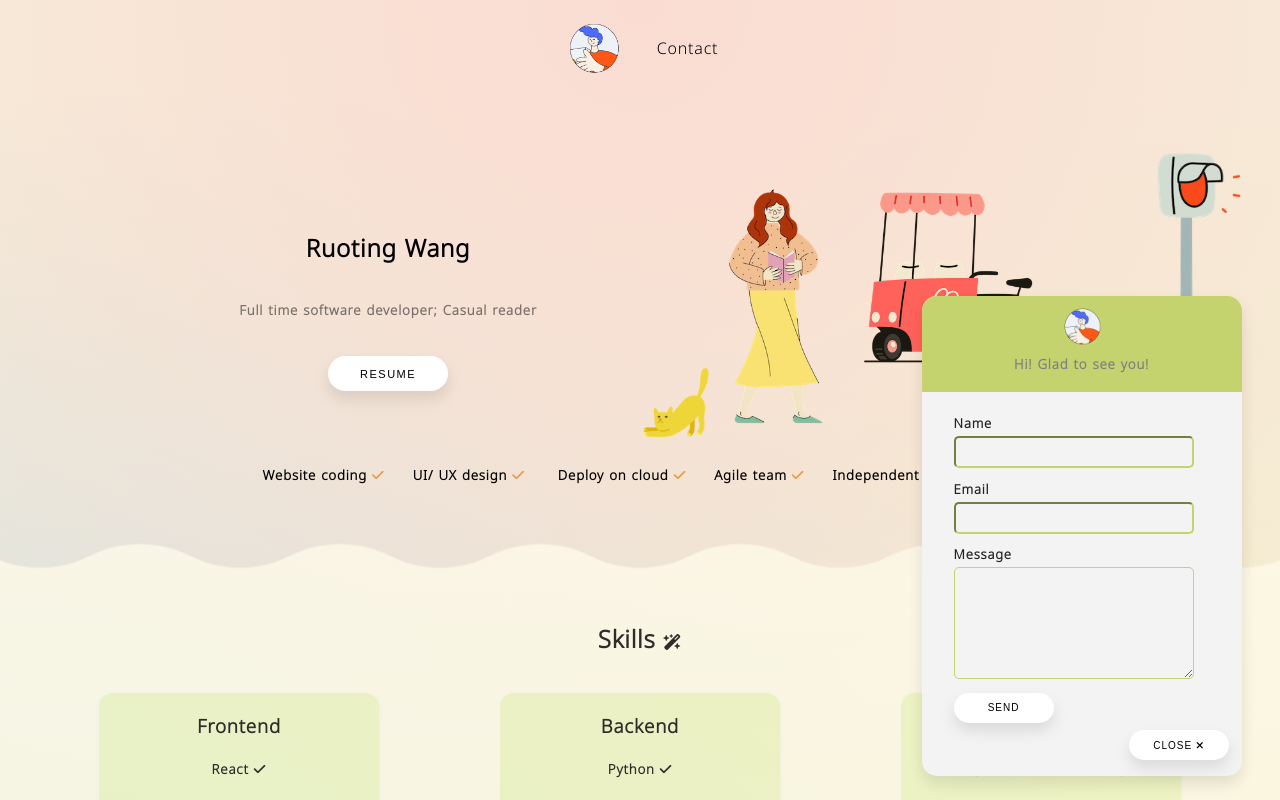
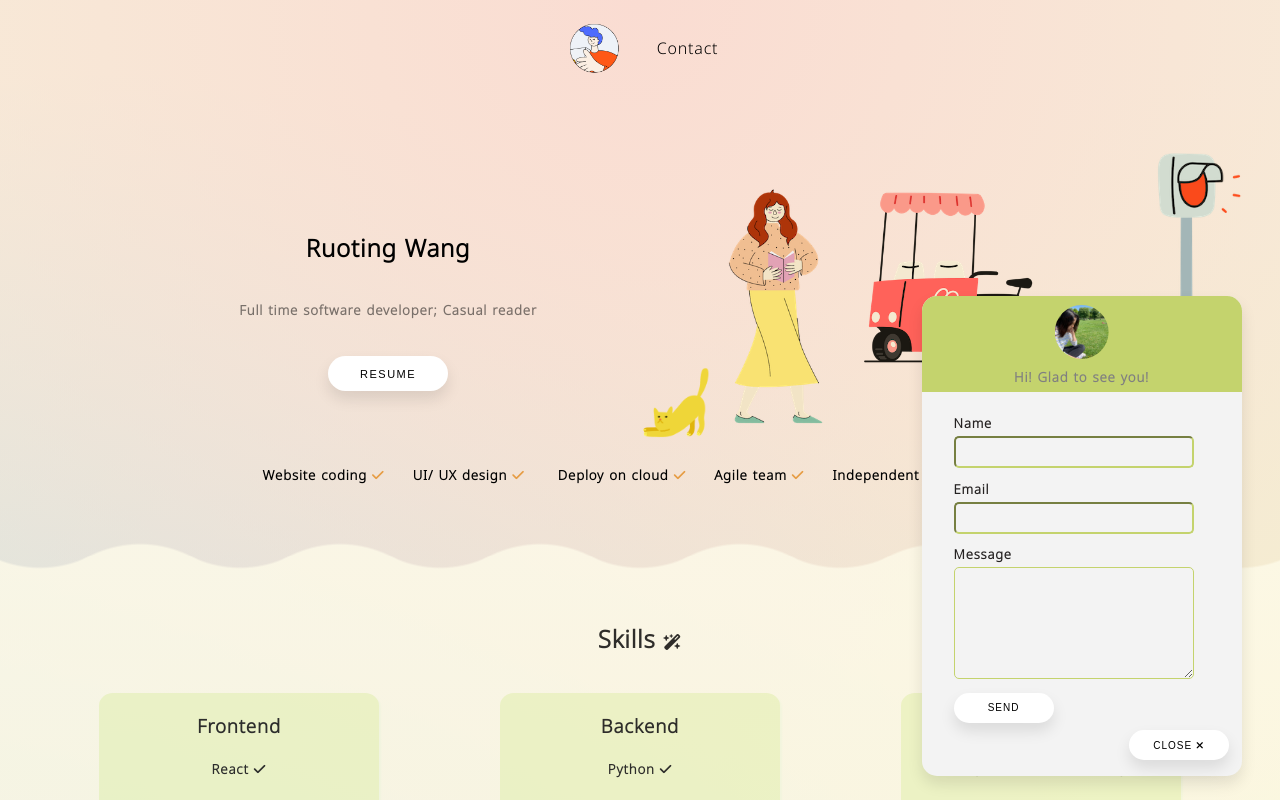
Before and after one commit to wangruoting/portfolio, a React (Create React App) app: page / in a window 1280 px wide. Both pictures are taken after a click on the element 1201 px from the left and 733 px from the top of the page. Shown: the top 800 px of the page. Built offline with nearby package versions, Linux system fonts and the light colour scheme.

Commit message:
Email self icon changed

```diff
--- a/src/Contact/Contact.js
+++ b/src/Contact/Contact.js
@@ -29,7 +29,7 @@ export default function Contact(props) {
                 {isOpen && (
                     <div>
                         <div className='my-icon-section'>
-                            <img className='chatbot-icon' src='../Wavy Buddies - Avatar.png'></img>
+                            <img className='chatbot-icon' src='../sitting.JPG'></img>
                             <h5 className='chatbot-hi-text'>Hi! Glad to see you!</h5>
                         </div>
 
--- a/src/Contact/contact.css
+++ b/src/Contact/contact.css
@@ -82,18 +82,17 @@
 }
 
 .chatbot-icon {
-    width: 2.5rem;
-    height: auto;
+    width: auto;
+    height: 4.5rem;
     display: block;
     margin: auto;
-    padding-top: 3%;
+    clip-path: circle();
 }
 
 .chatbot-hi-text {
     display: block;
     margin: auto;
     text-align: center;
-    padding-top: 3%;
     color: graytext;
 }
 
```
Also changed, not shown: public/sitting.JPG (added).
